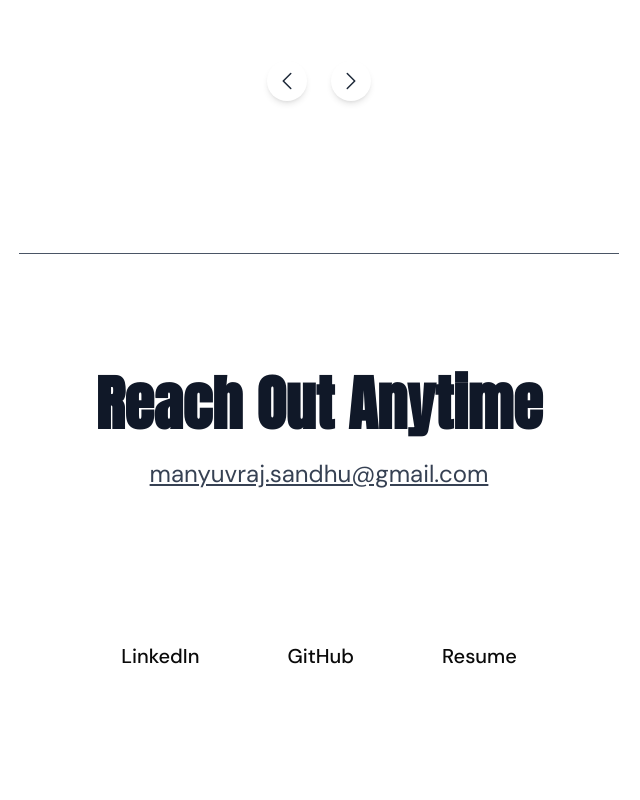
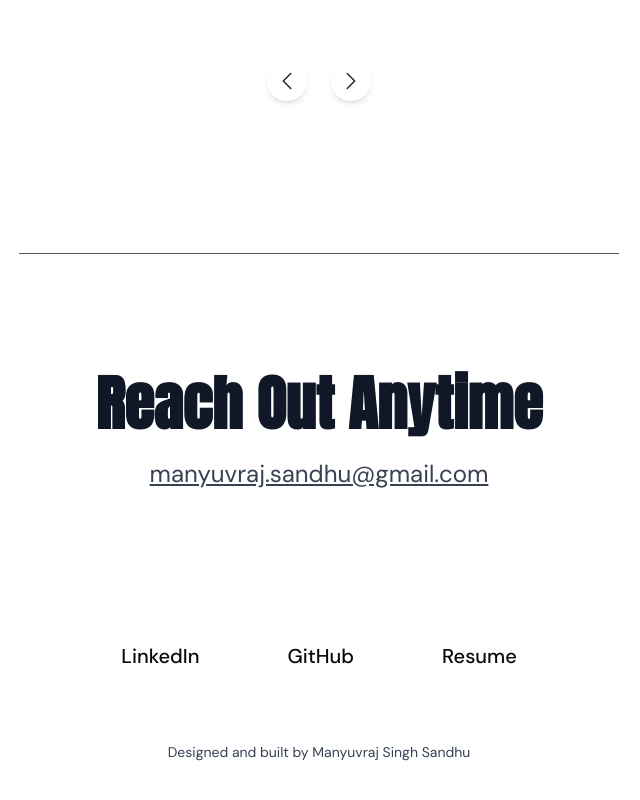
Before and after one commit to manyuvraj-sandhu/manyuvrajsandhu-portfolio, a Next.js app: page / in a window 1280 px wide. Shown: the part 2929-3729 px from the top of the page, without its empty margins (321-961 px from the left). Before the commit the page ends 3703 px from the top, so only its background shows below. Built offline with nearby package versions, Linux system fonts and the light colour scheme.

Commit message:
added my signature credentials at the end

```diff
--- a/src/components/ContactMe.tsx
+++ b/src/components/ContactMe.tsx
@@ -73,6 +73,10 @@ export default function ContactMe() {
           className="flex justify-center gap-6 sm:gap-10 md:gap-16"
         />
       </div>
+
+      <p className="mt-16 text-xs sm:text-sm text-gray-700">
+        Designed and built by Manyuvraj Singh Sandhu
+      </p>
     </section>
   );
 }
```
